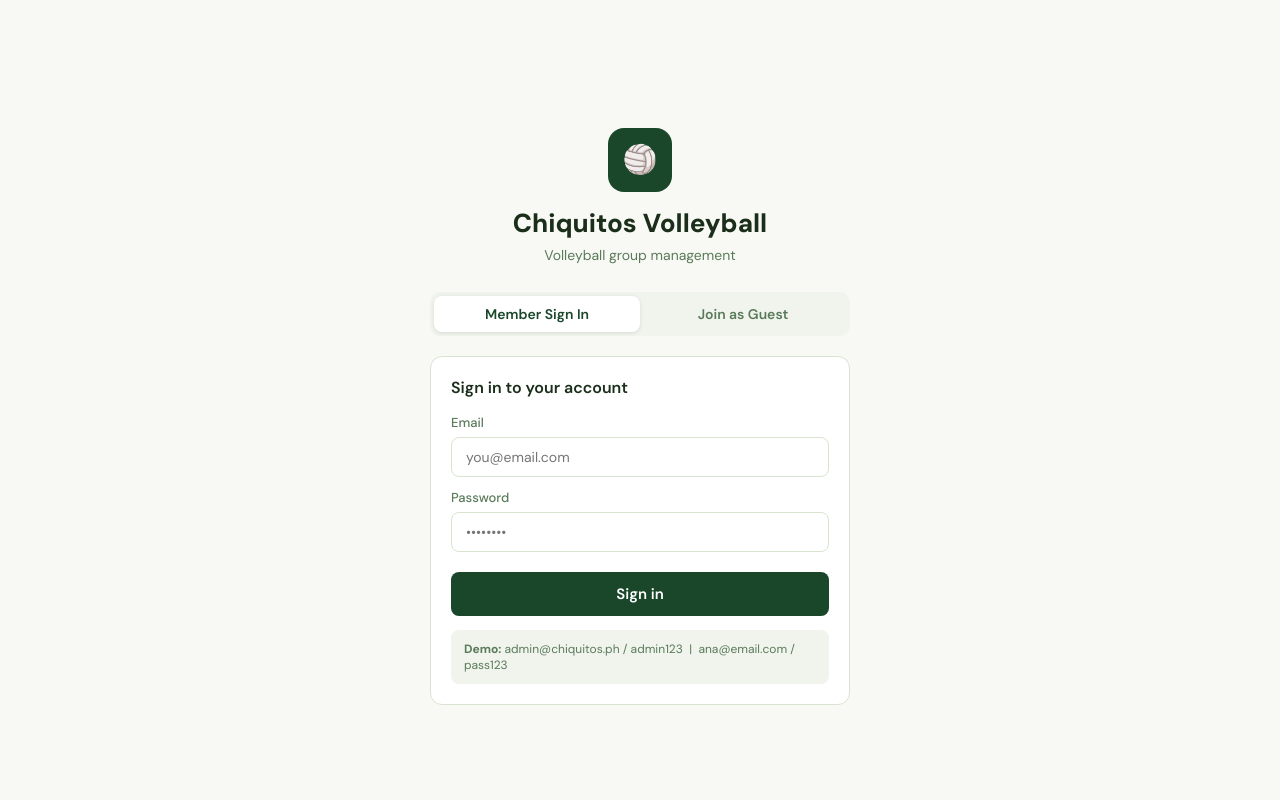
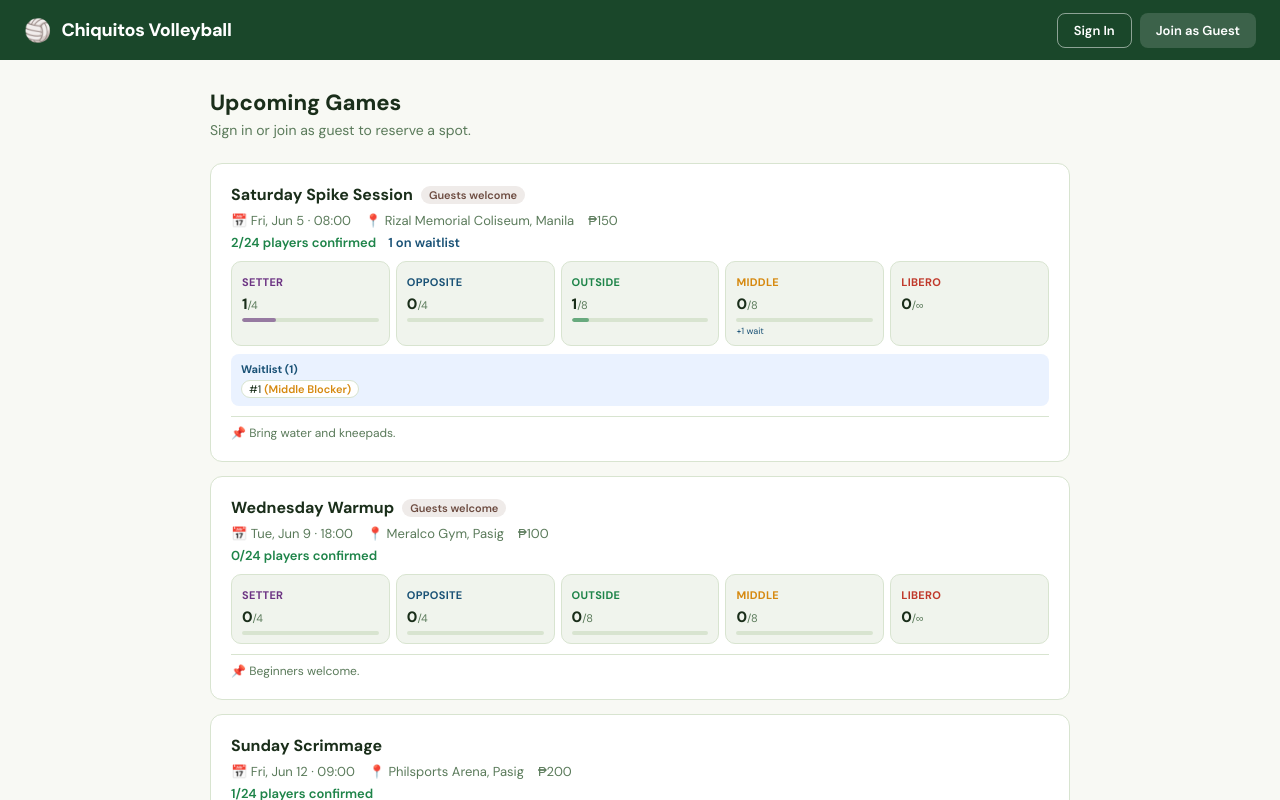
Before and after one commit to alexcadayong-aml/chiquitos-volleyball, a React (Create React App) app: page / in a window 1280 px wide. Shown: the top 800 px of the page. Built offline with nearby package versions, Linux system fonts and the light colour scheme.

Commit message:
public games view before login

```diff
--- a/src/App.js
+++ b/src/App.js
@@ -234,21 +234,80 @@ function Modal({title,onClose,children,wide}){
 
 // ─── LOGIN PAGE ───────────────────────────────────────────────────────────────
 
+function PublicGameCard({game}){
+  const confirmedCount=game.reservations.filter(r=>r.status==="confirmed").length;
+  const waitlistCount =game.reservations.filter(r=>r.status==="waitlist").length;
+  const totalSlots    =game.positions.filter(p=>p.key!=="libero").reduce((s,p)=>s+p.slots,0);
+  return(
+    <div style={{...STYLES.card,marginBottom:14}}>
+      <div style={{display:"flex",justifyContent:"space-between",alignItems:"flex-start",flexWrap:"wrap",gap:8}}>
+        <div style={{flex:1,minWidth:200}}>
+          <div style={{display:"flex",alignItems:"center",gap:8,flexWrap:"wrap"}}>
+            <h3 style={{margin:0,fontSize:16,fontWeight:700,color:COLORS.text}}>{game.title}</h3>
+            {game.allowGuests&&<span style={{fontSize:11,background:COLORS.guestLight,color:COLORS.guest,padding:"2px 8px",borderRadius:10,fontWeight:600}}>Guests welcome</span>}
+          </div>
+          <div style={{display:"flex",gap:14,marginTop:7,flexWrap:"wrap"}}>
+            <span style={{fontSize:13,color:COLORS.textMuted}}>📅 {new Date(game.date).toLocaleDateString("en-PH",{weekday:"short",month:"short",day:"numeric"})} · {game.time}</span>
+            <span style={{fontSize:13,color:COLORS.textMuted}}>📍 {game.venue}</span>
+            <span style={{fontSize:13,color:COLORS.textMuted}}>₱{game.fee}</span>
+          </div>
+          <div style={{display:"flex",gap:12,marginTop:5}}>
+            <span style={{fontSize:13,color:COLORS.success,fontWeight:600}}>{confirmedCount}/{totalSlots} players confirmed</span>
+            {waitlistCount>0&&<span style={{fontSize:13,color:COLORS.info,fontWeight:600}}>{waitlistCount} on waitlist</span>}
+          </div>
+        </div>
+      </div>
+      {/* Position breakdown */}
+      <div style={{display:"grid",gridTemplateColumns:"repeat(5,1fr)",gap:6,marginTop:10}}>
+        {game.positions.map(pos=>{
+          const confirmed =game.reservations.filter(r=>r.position===pos.key&&r.status==="confirmed").length;
+          const waitlisted=game.reservations.filter(r=>r.position===pos.key&&r.status==="waitlist").length;
+          const isLib=pos.key==="libero";
+          const isFull=!isLib&&confirmed>=pos.slots;
+          const pct=isLib?0:Math.min(100,Math.round((confirmed/pos.slots)*100));
+          return(
+            <div key={pos.key} style={{background:COLORS.surfaceAlt,borderRadius:10,padding:"8px 10px",border:`1px solid ${isFull?pos.color+"55":COLORS.border}`}}>
+              <span style={{fontSize:11,fontWeight:700,color:pos.color,textTransform:"uppercase",letterSpacing:0.3}}>{pos.label.split(" ")[0]}</span>
+              {isFull&&<span style={{display:"block",fontSize:9,background:pos.color+"22",color:pos.color,padding:"1px 4px",borderRadius:8,fontWeight:700,marginTop:1}}>FULL</span>}
+              <div style={{marginTop:3,fontSize:15,fontWeight:800,color:COLORS.text}}>{confirmed}<span style={{fontSize:11,fontWeight:400,color:COLORS.textMuted}}>/{isLib?"∞":pos.slots}</span></div>
+              {!isLib&&<div style={{height:4,borderRadius:4,background:COLORS.border,marginTop:4,overflow:"hidden"}}><div style={{height:"100%",borderRadius:4,background:isFull?pos.color:pos.color+"99",width:`${pct}%`}}/></div>}
+              {waitlisted>0&&<div style={{fontSize:9,color:COLORS.info,marginTop:3}}>+{waitlisted} wait</div>}
+            </div>
+          );
+        })}
+      </div>
+      {/* Waitlist names */}
+      {waitlistCount>0&&(
+        <div style={{marginTop:8,padding:"8px 10px",background:COLORS.infoLight,borderRadius:8}}>
+          <p style={{margin:"0 0 4px",fontSize:11,fontWeight:700,color:COLORS.info}}>Waitlist ({waitlistCount})</p>
+          <div style={{display:"flex",gap:5,flexWrap:"wrap"}}>
+            {game.reservations.filter(r=>r.status==="waitlist").sort((a,b)=>a.waitlistPos-b.waitlistPos).map((r,i)=>{
+              const pos=DEFAULT_POSITIONS.find(p=>p.key===r.position);
+              return<span key={i} style={{fontSize:11,background:COLORS.surface,border:`1px solid ${COLORS.border}`,padding:"1px 7px",borderRadius:20,color:COLORS.text}}>#{r.waitlistPos} <span style={{color:pos?.color,fontWeight:600}}>({pos?.label})</span></span>;
+            })}
+          </div>
+        </div>
+      )}
+      {game.notes&&<p style={{margin:"10px 0 0",fontSize:12,color:COLORS.textMuted,borderTop:`1px solid ${COLORS.border}`,paddingTop:8}}>📌 {game.notes}</p>}
+    </div>
+  );
+}
+
 function LoginPage({login,games,guestJoin}){
-  const[mode,setMode]=useState("login"); // login | guest
+  const[panel,setPanel]=useState(null); // null | "login" | "guest"
   const[email,setEmail]=useState("");
   const[password,setPassword]=useState("");
   const[error,setError]=useState("");
   const[loading,setLoading]=useState(false);
-  // guest state
-  const[selGame,setSelGame]=useState("");
   const[gName,setGName]=useState("");
   const[gContact,setGContact]=useState("");
+  const[selGame,setSelGame]=useState("");
   const[gPos,setGPos]=useState("");
   const[gLevel,setGLevel]=useState(1);
   const[gDone,setGDone]=useState(false);
 
-  const upcomingGuestGames=games.filter(g=>g.allowGuests&&new Date(g.date+"T"+g.time)>=today).sort((a,b)=>new Date(a.date)-new Date(b.date));
+  const upcoming=games.filter(g=>new Date(g.date+"T"+g.time)>=today).sort((a,b)=>new Date(a.date)-new Date(b.date));
+  const guestGames=upcoming.filter(g=>g.allowGuests);
 
   const handleLogin=()=>{
     setError("");
@@ -263,54 +322,96 @@ function LoginPage({login,games,guestJoin}){
     setGDone(true);
   };
 
-  return(
-    <div style={{minHeight:"100vh",background:COLORS.bg,display:"flex",alignItems:"center",justifyContent:"center",fontFamily:"'DM Sans',sans-serif",padding:16}}>
-      <div style={{width:"100%",maxWidth:420}}>
-        <div style={{textAlign:"center",marginBottom:28}}>
-          <div style={{width:64,height:64,borderRadius:16,background:COLORS.primary,display:"flex",alignItems:"center",justifyContent:"center",margin:"0 auto 14px",fontSize:28}}>🏐</div>
-          <h1 style={{margin:0,fontSize:26,fontWeight:800,color:COLORS.text}}>Chiquitos Volleyball</h1>
-          <p style={{color:COLORS.textMuted,margin:"6px 0 0",fontSize:14}}>Volleyball group management</p>
-        </div>
-
-        {/* Tab switcher */}
-        <div style={{display:"flex",background:COLORS.surfaceAlt,borderRadius:10,padding:4,marginBottom:20}}>
-          <button onClick={()=>{setMode("login");setError("");}} style={{flex:1,padding:"9px 0",borderRadius:8,border:"none",fontWeight:600,fontSize:14,cursor:"pointer",fontFamily:"'DM Sans',sans-serif",background:mode==="login"?COLORS.surface:"transparent",color:mode==="login"?COLORS.primary:COLORS.textMuted,boxShadow:mode==="login"?"0 1px 4px rgba(0,0,0,0.1)":"none"}}>Member Sign In</button>
-          <button onClick={()=>{setMode("guest");setError("");}} style={{flex:1,padding:"9px 0",borderRadius:8,border:"none",fontWeight:600,fontSize:14,cursor:"pointer",fontFamily:"'DM Sans',sans-serif",background:mode==="guest"?COLORS.surface:"transparent",color:mode==="guest"?COLORS.guest:COLORS.textMuted,boxShadow:mode==="guest"?"0 1px 4px rgba(0,0,0,0.1)":"none"}}>Join as Guest</button>
-        </div>
-
-        {mode==="login"&&(
-          <div style={STYLES.card}>
-            <p style={{margin:"0 0 16px",fontWeight:600,color:COLORS.text}}>Sign in to your account</p>
+  const closePanel=()=>{setPanel(null);setError("");setEmail("");setPassword("");setGName("");setGContact("");setSelGame("");setGPos("");setGLevel(1);setGDone(false);};
+
+  return(
+    <div style={{minHeight:"100vh",background:COLORS.bg,fontFamily:"'DM Sans',sans-serif"}}>
+      {/* Header */}
+      <div style={{background:COLORS.primary,color:"#fff",padding:"0 24px",display:"flex",alignItems:"center",justifyContent:"space-between",height:60}}>
+        <div style={{display:"flex",alignItems:"center",gap:10}}>
+          <span style={{fontSize:22}}>🏐</span>
+          <span style={{fontWeight:800,fontSize:18,letterSpacing:-0.3}}>Chiquitos Volleyball</span>
+        </div>
+        <div style={{display:"flex",gap:8}}>
+          <button onClick={()=>{setPanel("login");setError("");}} style={{...STYLES.btn.secondary,padding:"8px 16px",fontSize:13,color:"#fff",border:"1.5px solid rgba(255,255,255,0.5)"}}>Sign In</button>
+          <button onClick={()=>{setPanel("guest");setError("");}} style={{...STYLES.btn.primary,padding:"8px 16px",fontSize:13,background:"rgba(255,255,255,0.15)"}}>Join as Guest</button>
+        </div>
+      </div>
+
+      {/* Games list */}
+      <div style={{maxWidth:860,margin:"0 auto",padding:"28px 16px"}}>
+        <div style={{marginBottom:24}}>
+          <h2 style={{margin:"0 0 4px",fontSize:22,fontWeight:800,color:COLORS.text}}>Upcoming Games</h2>
+          <p style={{margin:0,fontSize:14,color:COLORS.textMuted}}>Sign in or join as guest to reserve a spot.</p>
+        </div>
+        {upcoming.length===0&&(
+          <div style={{...STYLES.card,textAlign:"center",padding:"40px 20px"}}>
+            <div style={{fontSize:36,marginBottom:12}}>📅</div>
+            <p style={{color:COLORS.textMuted,fontSize:15}}>No upcoming games scheduled yet. Check back soon!</p>
+          </div>
+        )}
+        {upcoming.map(g=><PublicGameCard key={g.id} game={g}/>)}
+
+        {/* CTA */}
+        <div style={{...STYLES.card,background:COLORS.primary,border:"none",textAlign:"center",padding:"28px 24px",marginTop:8}}>
+          <p style={{margin:"0 0 6px",fontWeight:800,fontSize:18,color:"#fff"}}>Want to join a game?</p>
+          <p style={{margin:"0 0 20px",fontSize:14,color:"rgba(255,255,255,0.75)"}}>Sign in if you're a member, or join as a guest — no account needed.</p>
+          <div style={{display:"flex",gap:12,justifyContent:"center",flexWrap:"wrap"}}>
+            <button onClick={()=>{setPanel("login");setError("");}} style={{...STYLES.btn.secondary,padding:"11px 28px",fontSize:14,color:"#fff",border:"1.5px solid rgba(255,255,255,0.6)"}}>Sign In as Member</button>
+            <button onClick={()=>{setPanel("guest");setError("");}} style={{background:"#fff",color:COLORS.primary,border:"none",borderRadius:8,padding:"11px 28px",fontWeight:700,cursor:"pointer",fontSize:14,fontFamily:"'DM Sans',sans-serif"}}>Join as Guest</button>
+          </div>
+        </div>
+      </div>
+
+      {/* Sign In Modal */}
+      {panel==="login"&&(
+        <div style={{position:"fixed",inset:0,background:"rgba(0,0,0,0.5)",zIndex:1000,display:"flex",alignItems:"center",justifyContent:"center",padding:16}} onClick={e=>e.target===e.currentTarget&&closePanel()}>
+          <div style={{background:COLORS.surface,borderRadius:14,width:"100%",maxWidth:400,boxShadow:"0 8px 40px rgba(0,0,0,0.2)"}}>
+            <div style={{display:"flex",alignItems:"center",justifyContent:"space-between",padding:"20px 24px 0"}}>
+              <h3 style={{margin:0,fontSize:18,fontWeight:700,color:COLORS.text}}>Member Sign In</h3>
+              <button onClick={closePanel} style={{...STYLES.btn.ghost,fontSize:20,padding:"4px 10px"}}>×</button>
+            </div>
+            <div style={{padding:"16px 24px 24px"}}>
               {error&&<div style={{background:COLORS.dangerLight,color:COLORS.danger,padding:"10px 14px",borderRadius:8,fontSize:13,marginBottom:14}}>{error}</div>}
-            <div style={{marginBottom:12}}><label style={{fontSize:13,fontWeight:500,color:COLORS.textMuted,display:"block",marginBottom:6}}>Email</label><input style={STYLES.input} type="email" value={email} onChange={e=>setEmail(e.target.value)} onKeyDown={e=>e.key==="Enter"&&handleLogin()} placeholder="you@email.com"/></div>
+              <div style={{marginBottom:12}}><label style={{fontSize:13,fontWeight:500,color:COLORS.textMuted,display:"block",marginBottom:6}}>Email</label><input style={STYLES.input} type="email" value={email} onChange={e=>setEmail(e.target.value)} onKeyDown={e=>e.key==="Enter"&&handleLogin()} placeholder="you@email.com" autoFocus/></div>
               <div style={{marginBottom:20}}><label style={{fontSize:13,fontWeight:500,color:COLORS.textMuted,display:"block",marginBottom:6}}>Password</label><input style={STYLES.input} type="password" value={password} onChange={e=>setPassword(e.target.value)} onKeyDown={e=>e.key==="Enter"&&handleLogin()} placeholder="••••••••"/></div>
               <button onClick={handleLogin} style={{...STYLES.btn.primary,width:"100%",padding:"12px",fontSize:15}} disabled={loading}>{loading?"Signing in…":"Sign in"}</button>
               <div style={{marginTop:14,padding:"11px 13px",background:COLORS.surfaceAlt,borderRadius:8,fontSize:12,color:COLORS.textMuted}}><strong>Demo:</strong> admin@chiquitos.ph / admin123 &nbsp;|&nbsp; ana@email.com / pass123</div>
-          </div>
-        )}
-
-        {mode==="guest"&&!gDone&&(
-          <div style={STYLES.card}>
-            <p style={{margin:"0 0 4px",fontWeight:700,color:COLORS.text,fontSize:16}}>Join a Game as Guest</p>
-            <p style={{margin:"0 0 18px",fontSize:13,color:COLORS.textMuted}}>No account needed. Fill in your details and sign up for a game.</p>
+              <p style={{margin:"14px 0 0",fontSize:13,color:COLORS.textMuted,textAlign:"center"}}>Not a member? <button onClick={()=>{setPanel("guest");setError("");}} style={{background:"none",border:"none",color:COLORS.guest,fontWeight:600,cursor:"pointer",fontFamily:"'DM Sans',sans-serif",fontSize:13}}>Join as Guest →</button></p>
+            </div>
+          </div>
+        </div>
+      )}
+
+      {/* Guest Join Modal */}
+      {panel==="guest"&&!gDone&&(
+        <div style={{position:"fixed",inset:0,background:"rgba(0,0,0,0.5)",zIndex:1000,display:"flex",alignItems:"center",justifyContent:"center",padding:16}} onClick={e=>e.target===e.currentTarget&&closePanel()}>
+          <div style={{background:COLORS.surface,borderRadius:14,width:"100%",maxWidth:480,maxHeight:"90vh",overflowY:"auto",boxShadow:"0 8px 40px rgba(0,0,0,0.2)"}}>
+            <div style={{display:"flex",alignItems:"center",justifyContent:"space-between",padding:"20px 24px 0"}}>
+              <h3 style={{margin:0,fontSize:18,fontWeight:700,color:COLORS.text}}>Join as Guest</h3>
+              <button onClick={closePanel} style={{...STYLES.btn.ghost,fontSize:20,padding:"4px 10px"}}>×</button>
+            </div>
+            <div style={{padding:"14px 24px 24px"}}>
+              <p style={{margin:"0 0 16px",fontSize:13,color:COLORS.textMuted}}>No account needed. Fill in your details to reserve a spot.</p>
               {error&&<div style={{background:COLORS.dangerLight,color:COLORS.danger,padding:"10px 14px",borderRadius:8,fontSize:13,marginBottom:14}}>{error}</div>}
               <div style={{display:"grid",gap:12}}>
-              <div><label style={{fontSize:13,fontWeight:500,color:COLORS.textMuted,display:"block",marginBottom:6}}>Your Name</label><input style={STYLES.input} value={gName} onChange={e=>setGName(e.target.value)} placeholder="Juan dela Cruz"/></div>
+                <div><label style={{fontSize:13,fontWeight:500,color:COLORS.textMuted,display:"block",marginBottom:6}}>Your Name</label><input style={STYLES.input} value={gName} onChange={e=>setGName(e.target.value)} placeholder="Juan dela Cruz" autoFocus/></div>
                 <div><label style={{fontSize:13,fontWeight:500,color:COLORS.textMuted,display:"block",marginBottom:6}}>Contact Number</label><input style={STYLES.input} value={gContact} onChange={e=>setGContact(e.target.value)} placeholder="09XXXXXXXXX"/></div>
                 <div>
                   <label style={{fontSize:13,fontWeight:500,color:COLORS.textMuted,display:"block",marginBottom:6}}>Select Game</label>
-                {upcomingGuestGames.length===0?<p style={{fontSize:13,color:COLORS.textMuted,padding:"10px 0"}}>No games currently open for guests.</p>:(
-                  <select style={{...STYLES.input}} value={selGame} onChange={e=>setSelGame(e.target.value)}>
+                  {guestGames.length===0
+                    ?<p style={{fontSize:13,color:COLORS.textMuted,padding:"8px 0"}}>No games open for guests right now.</p>
+                    :<select style={STYLES.input} value={selGame} onChange={e=>setSelGame(e.target.value)}>
                       <option value="">Choose a game…</option>
-                    {upcomingGuestGames.map(g=><option key={g.id} value={g.id}>{g.title} — {new Date(g.date).toLocaleDateString("en-PH",{month:"short",day:"numeric"})}</option>)}
+                      {guestGames.map(g=><option key={g.id} value={g.id}>{g.title} — {new Date(g.date).toLocaleDateString("en-PH",{month:"short",day:"numeric"})}</option>)}
                     </select>
-                )}
+                  }
                 </div>
                 <div>
                   <label style={{fontSize:13,fontWeight:500,color:COLORS.textMuted,display:"block",marginBottom:8}}>Position</label>
-                <div style={{display:"grid",gridTemplateColumns:"repeat(auto-fit,minmax(120px,1fr))",gap:8}}>
+                  <div style={{display:"grid",gridTemplateColumns:"repeat(auto-fit,minmax(110px,1fr))",gap:7}}>
                     {DEFAULT_POSITIONS.map(pos=>(
-                    <button key={pos.key} onClick={()=>setGPos(pos.key)} style={{padding:"10px 8px",borderRadius:8,border:`2px solid ${gPos===pos.key?pos.color:COLORS.border}`,background:gPos===pos.key?pos.color+"15":COLORS.surface,color:gPos===pos.key?pos.color:COLORS.textMuted,fontWeight:600,fontSize:13,cursor:"pointer",fontFamily:"'DM Sans',sans-serif"}}>{pos.label}</button>
+                      <button key={pos.key} onClick={()=>setGPos(pos.key)} style={{padding:"9px 6px",borderRadius:8,border:`2px solid ${gPos===pos.key?pos.color:COLORS.border}`,background:gPos===pos.key?pos.color+"15":COLORS.surface,color:gPos===pos.key?pos.color:COLORS.textMuted,fontWeight:600,fontSize:12,cursor:"pointer",fontFamily:"'DM Sans',sans-serif"}}>{pos.label}</button>
                     ))}
                   </div>
                 </div>
@@ -321,16 +422,20 @@ function LoginPage({login,games,guestJoin}){
                       <button key={lvl} onClick={()=>setGLevel(lvl)} style={{flex:1,padding:"12px",borderRadius:8,border:`2px solid ${gLevel===lvl?COLORS.primary:COLORS.border}`,background:gLevel===lvl?COLORS.primary:COLORS.surface,color:gLevel===lvl?"#fff":COLORS.textMuted,fontWeight:700,fontSize:18,cursor:"pointer",fontFamily:"'DM Sans',sans-serif"}}>{lvl}</button>
                     ))}
                   </div>
-                <p style={{margin:"6px 0 0",fontSize:11,color:COLORS.textMuted}}>1 = beginner · 2 = intermediate · 3 = advanced</p>
-              </div>
-            </div>
-            <button onClick={handleGuestJoin} style={{...STYLES.btn.guest,width:"100%",padding:"12px",fontSize:15,marginTop:20}}>Sign Up as Guest</button>
-          </div>
-        )}
-
-        {mode==="guest"&&gDone&&(
-          <div style={STYLES.card}>
-            <div style={{textAlign:"center",padding:"10px 0"}}>
+                  <p style={{margin:"5px 0 0",fontSize:11,color:COLORS.textMuted}}>1 = beginner · 2 = intermediate · 3 = advanced</p>
+                </div>
+              </div>
+              <button onClick={handleGuestJoin} style={{...STYLES.btn.guest,width:"100%",padding:"12px",fontSize:15,marginTop:18}}>Reserve Spot as Guest</button>
+              <p style={{margin:"12px 0 0",fontSize:13,color:COLORS.textMuted,textAlign:"center"}}>Already a member? <button onClick={()=>{setPanel("login");setError("");}} style={{background:"none",border:"none",color:COLORS.primary,fontWeight:600,cursor:"pointer",fontFamily:"'DM Sans',sans-serif",fontSize:13}}>Sign in →</button></p>
+            </div>
+          </div>
+        </div>
+      )}
+
+      {/* Guest success modal */}
+      {panel==="guest"&&gDone&&(
+        <div style={{position:"fixed",inset:0,background:"rgba(0,0,0,0.5)",zIndex:1000,display:"flex",alignItems:"center",justifyContent:"center",padding:16}}>
+          <div style={{background:COLORS.surface,borderRadius:14,width:"100%",maxWidth:400,boxShadow:"0 8px 40px rgba(0,0,0,0.2)",padding:"32px 28px",textAlign:"center"}}>
             <div style={{fontSize:48,marginBottom:12}}>✅</div>
             <h2 style={{margin:"0 0 8px",fontSize:20,fontWeight:800,color:COLORS.success}}>You're signed up!</h2>
             <p style={{fontSize:14,color:COLORS.textMuted,marginBottom:20,lineHeight:1.6}}>Welcome, <strong>{gName}</strong>! Your spot has been reserved.</p>
@@ -338,11 +443,10 @@ function LoginPage({login,games,guestJoin}){
               <p style={{margin:"0 0 6px",fontWeight:700,fontSize:14,color:COLORS.warning}}>📋 Next Steps</p>
               <p style={{margin:0,fontSize:13,color:COLORS.text,lineHeight:1.6}}>Contact the admin to settle your payment and confirm your reservation. You can reach out via the group chat or ask any member for the admin's contact.</p>
             </div>
-              <button onClick={()=>{setGDone(false);setGName("");setGContact("");setSelGame("");setGPos("");setGLevel(1);setMode("login");}} style={{...STYLES.btn.secondary,width:"100%"}}>Back to Sign In</button>
-            </div>
-          </div>
-        )}
-      </div>
+            <button onClick={closePanel} style={{...STYLES.btn.secondary,width:"100%"}}>Back to Games</button>
+          </div>
+        </div>
+      )}
     </div>
   );
 }
```
Lines whose indentation alone changed are shown as unchanged.
